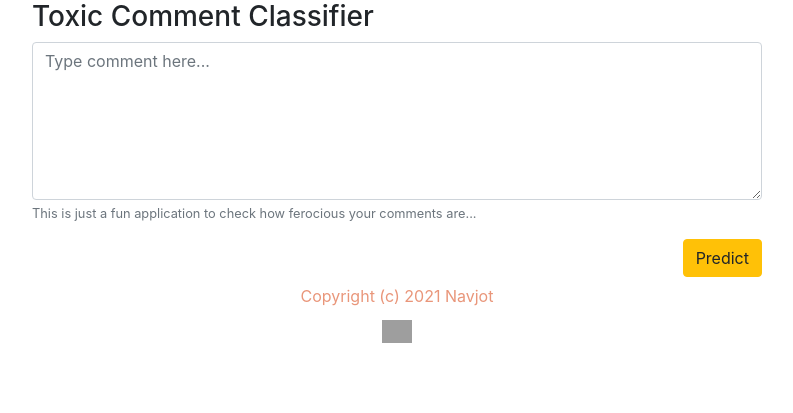
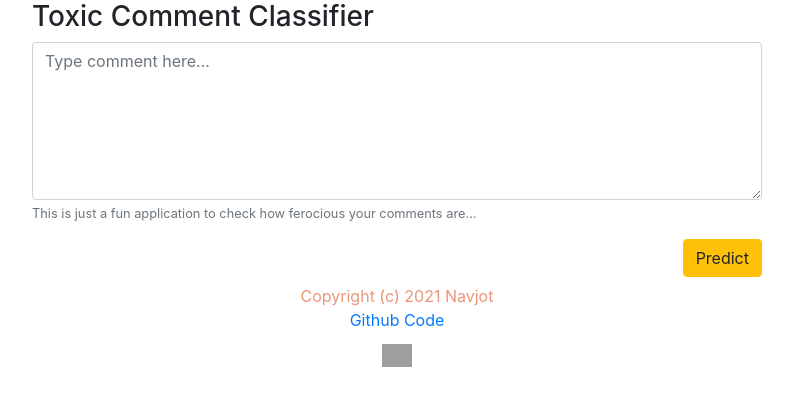
Before and after one commit to Navjotbians/toxic-comment-classifier, a Flask app: page / in a window 1280 px wide. Shown: the part 53-466 px from the top of the page, without its empty margins (243-1036 px from the left). Run offline with Flask 2, Linux system fonts and the light colour scheme; parts of the project's set-up code (start-up, migrations or seed data) failed here and were passed over; some libraries are stand-ins or nearby versions; grey boxes are pictures that could not be loaded.

Commit message:
update form

```diff
--- a/templates/form0.html
+++ b/templates/form0.html
@@ -54,7 +54,7 @@ footer {
 
 <footer>
   <p>Copyright (c) 2021 Navjot<br>
-<!--   <a href="https://www.linkedin.com/in/navjotkaurbians/">Contact</a> -->
+  <a href="https://github.com/Navjotbians/toxic-comment-classifier">Github Code</a>
   <div id='social-media-NB'>
 <!--Facebook-->
 <a href='https://www.linkedin.com/in/navjotkaurbians/' target='_blank' rel="nofollow"><img src='http://3.bp.blogspot.com/-Y85v9faYIvY/VREK4znV74I/AAAAAAAAFQY/uA7CQhQfuvA/s1600/Linkedin+square.png'/></a>
```
